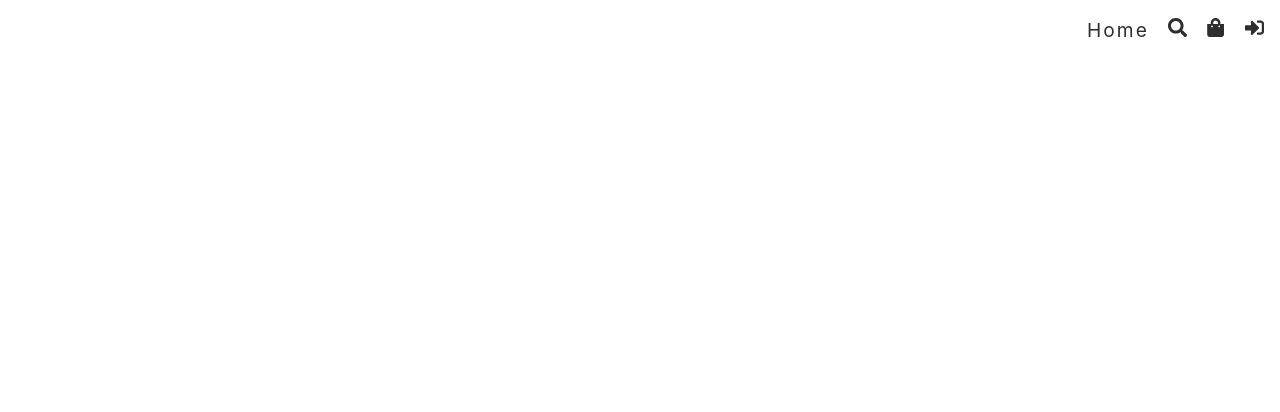
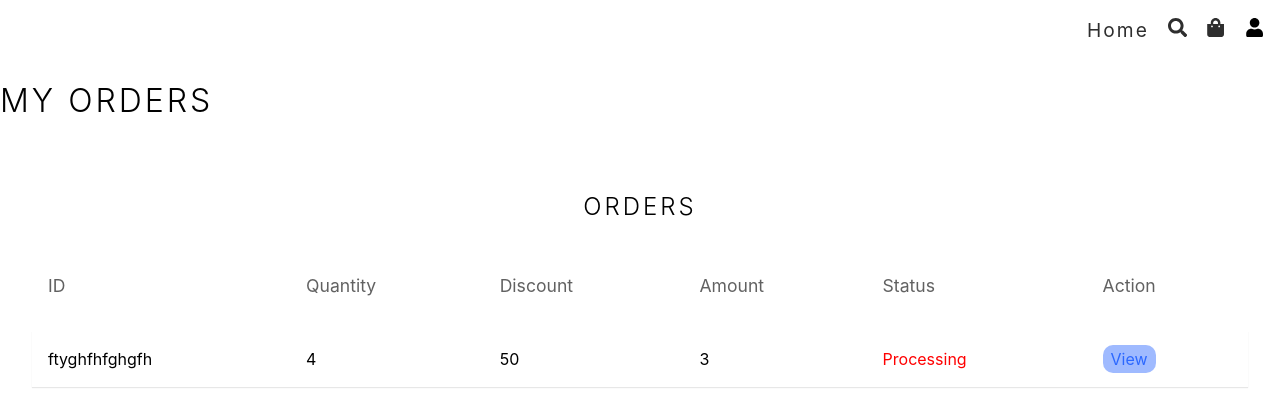
Before and after one commit to ayanhasnain03/eccomerce2024, a React (Vite) app in the folder eccomerce-frontend/: page /orders in a window 1280 px wide. Before the commit this address had no page. Shown: the top 412 px of the page. Built offline with nearby package versions, Linux system fonts and the light colour scheme.

Commit message:
frontend Ui Done

```diff
--- a/eccomerce-frontend/src/App.tsx
+++ b/eccomerce-frontend/src/App.tsx
@@ -8,6 +8,8 @@
 const Cart = lazy(()=>import("./pages/cart"))
 const Shipping = lazy(()=>import("./pages/shipping"))
 const Login = lazy(()=>import("./pages/login"))
+const Orders = lazy(()=>import("./pages/orders"))
+const OrderDetails = lazy(()=>import("./pages/order-details"))
 //Admin Routes Importing
 // Admin Routes Importing
 const Dashboard = lazy(() => import("./pages/admin/dashboard"));
@@ -46,6 +48,8 @@
         {/* Logged in User Routes */}
         <Route>
         <Route path="/shipping" element={<Shipping />}/>
+        <Route path="/orders" element={<Orders />}/>
+        <Route path="/order/:id" element={<OrderDetails />}/>
         </Route>
 
 
--- a/eccomerce-frontend/src/components/header.tsx
+++ b/eccomerce-frontend/src/components/header.tsx
@@ -2,8 +2,8 @@
 import { FaSearch, FaShoppingBag, FaSignInAlt, FaSignOutAlt, FaUser} from "react-icons/fa"
 import { Link } from "react-router-dom"
 const user = {
-    _id:"",
-    role:""
+    _id:"ewrw",
+    role:"admin"
 }
 const Header = () => {
   const [isOpen, setisOpen] = useState<boolean>(false);
--- /dev/null
+++ b/eccomerce-frontend/src/pages/order-details.tsx
@@ -0,0 +1,8 @@
+
+const OrderDetails = () => {
+  return (
+    <div>OrderDetails</div>
+  )
+}
+
+export default OrderDetails
--- /dev/null
+++ b/eccomerce-frontend/src/pages/orders.tsx
@@ -0,0 +1,64 @@
+import { ReactElement, useState } from "react";
+import { Column } from "react-table";
+import TableHOC from "../components/admin/TableHOC";
+import { Link } from "react-router-dom";
+type DataType = {
+  _id: string;
+  amount: number;
+  quantity: number;
+  discount: number;
+  status: ReactElement;
+  action: ReactElement;
+};
+
+const column: Column<DataType>[] = [
+  {
+    Header: "ID",
+    accessor: "_id",
+  },
+  {
+    Header: "Quantity",
+    accessor: "quantity",
+  },
+  {
+    Header: "Discount",
+    accessor: "discount",
+  },
+  {
+    Header: "Amount",
+    accessor: "amount",
+  },
+  {
+    Header: "Status",
+    accessor: "status",
+  },
+  {
+    Header: "Action",
+    accessor: "action",
+  },
+];
+const Orders = () => {
+    const [rows] = useState<DataType[]>([
+  {      _id: "ftyghfhfghgfh",
+        amount: 3,
+        quantity: 4,
+        discount: 50,
+        status: <span className="red">Processing</span>,
+        action: <Link to={`/order/ftyghfhfghgfh`}>View</Link>}
+    ]);
+  const Table = TableHOC<DataType>(
+    column,
+    rows,
+    "dashboard-product-box",
+    "Orders",
+    rows.length > 6
+  )();
+  return (
+    <div className="container">
+      <h1>My Orders</h1>
+      {Table}
+    </div>
+  );
+};
+
+export default Orders;
--- a/eccomerce-frontend/src/style/app.scss
+++ b/eccomerce-frontend/src/style/app.scss
@@ -77,6 +77,18 @@
   top: 8%;
   >div{
     @include flex(column,flex-start,center,0.25rem)
+  }
+}
+
+.container {
+  max-width: 1367px;
+  width: 100%;
+  margin: auto;
+  overflow: auto;
+  > h1 {
+    @include heading;
+    margin: 1rem 0;
+    text-align: left;
   }
 }
 
```
